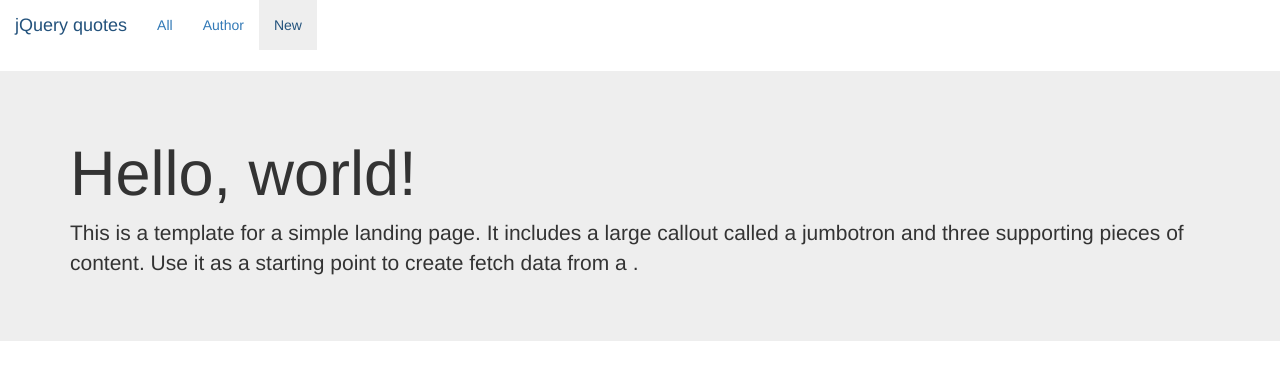
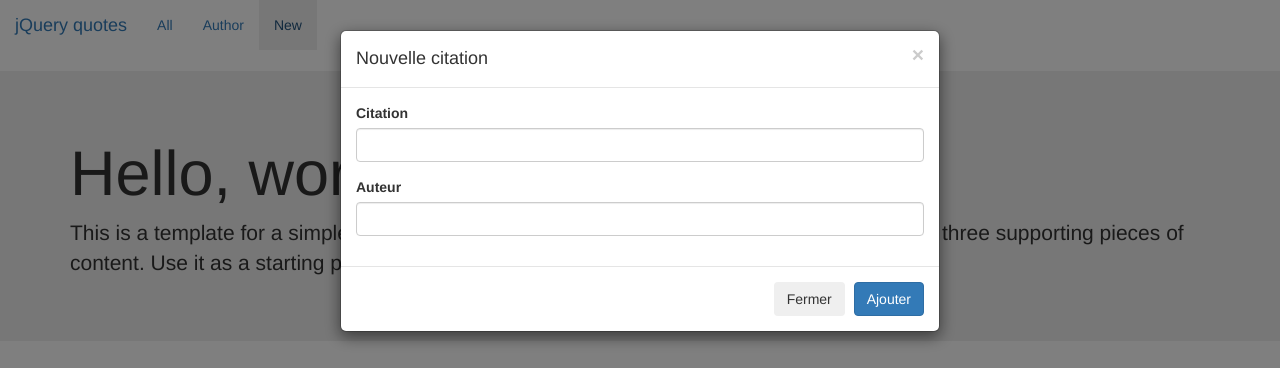
Before and after one commit to flexbox/jquery-quotes, a plain HTML site: page index.html in a window 1280 px wide. Both pictures are taken after a click on the link "New". Drawn offline with nearby package versions, Linux system fonts and the light colour scheme.

Commit message:
Add modal feature

```diff
--- a/index.html
+++ b/index.html
@@ -18,7 +18,7 @@
         <a class="nav-link" href="author.html">Author</a>
       </li>
       <li class="nav-item">
-        <a class="nav-link" href="#">
+        <a class="nav-link" href="#" data-toggle="modal" data-target="#js-modal-newquote">
           New
         </a>
       </li>
@@ -34,11 +34,48 @@
   <div class="container">
     <div class="row">
       <div class="col-md-12">
-        <div id="js-content"></div>
+        <div id="js-content">
+
+        <blockquote>
+
+        </blockquote>
+
+        </div>
       </div>
     </div>
   </div>
 
+  <div class="modal fade" id="js-modal-newquote">
+  <div class="modal-dialog" role="document">
+    <div class="modal-content">
+      <div class="modal-header">
+        <button type="button" class="close" data-dismiss="modal" aria-label="Close">
+          <span aria-hidden="true">&times;</span>
+        </button>
+        <h4 class="modal-title">Nouvelle citation</h4>
+      </div>
+      <div class="modal-body">
+        <div class="form-group">
+          <label for="quote">Citation</label>
+          <input type="text" class="form-control" id="quote" name="quote" rows="10"/>
+        </div>
+        <div class="form-group">
+          <label for="author">Auteur</label>
+          <input type="text" class="form-control" id="author" name="author"/>
+        </div>
+      </div>
+      <div class="modal-footer">
+        <button type="button" class="btn btn-secondary" data-dismiss="modal">Fermer</button>
+        <button type="button" class="btn btn-primary">Ajouter</button>
+      </div>
+    </div><!-- /.modal-content -->
+  </div><!-- /.modal-dialog -->
+</div><!-- /.modal -->
+
   <!-- insert JavaScript here -->
+  <script src="javascripts/jquery-2.1.4.min.js"></script>
+  <script src="javascripts/tether.min.js"></script>
+  <script src="javascripts/bootstrap.js"></script>
+  <script src="javascripts/app.js"></script>
 </body>
 </html>
--- /dev/null
+++ b/javascripts/app.js
@@ -0,0 +1,5 @@
+$( document ).ready(function() {
+
+	//$('#js-content').load( "http://webcitation.fr/quotes.json" );
+
+});
```
